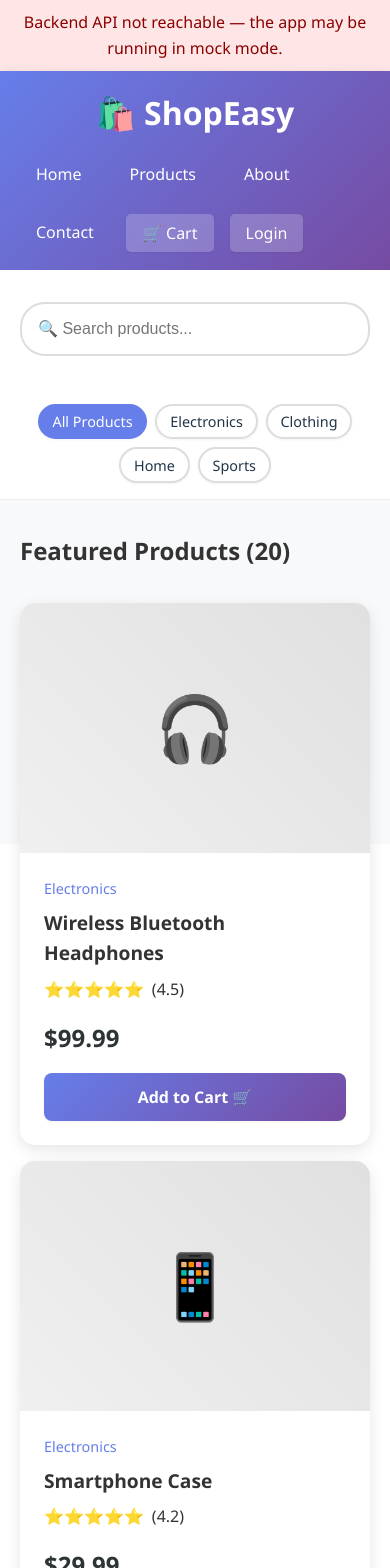
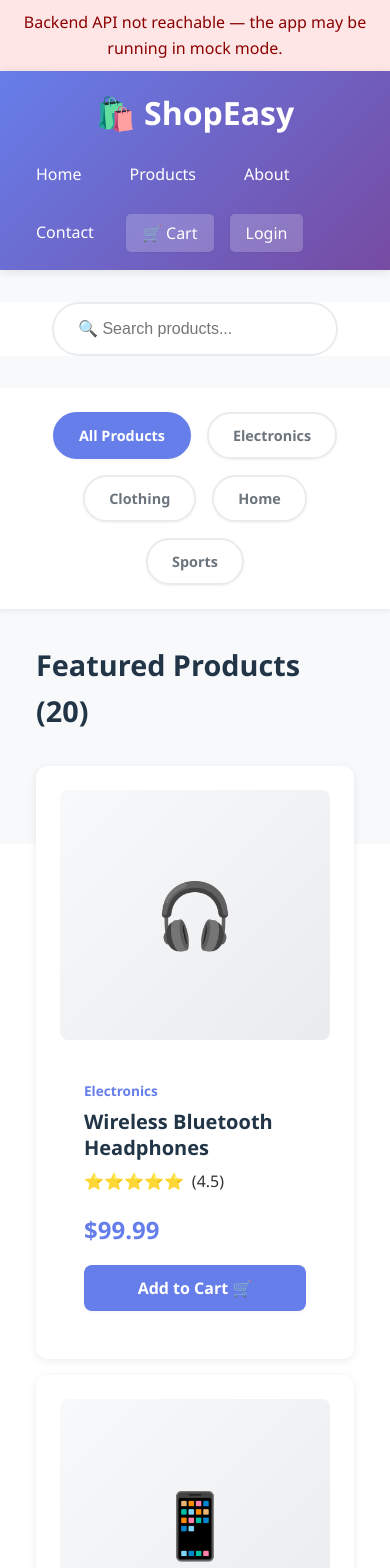
Before and after one commit to raghu62-rp/OSM-main, a React (Vite) app in the folder frontend/: page / in a window 390 px wide. Shown: the top 1568 px of the page. Built offline with nearby package versions, Linux system fonts and the light colour scheme; no server answers.

Commit message:
Fix responsive layout - make products use full screen width

```diff
--- a/frontend/src/App.css
+++ b/frontend/src/App.css
@@ -1,19 +1,21 @@
 #root {
   height: 100%;
+  width: 100%;
 }
 
 .App {
-  /* make the app occupy the full viewport and center children */
   width: 100%;
-  height: 100%;
+  min-height: 100vh;
   display: flex;
   flex-direction: column;
-  justify-content: center;
-  align-items: center;
-  padding: 2rem;
-  box-sizing: border-box;
-  background: var(--app-bg, transparent);
+  background: #f8f9fa;
 }
+
+.main-content {
+  flex: 1;
+  width: 100%;
+}
+
 
 .logo {
   height: 6em;
--- a/frontend/src/index.css
+++ b/frontend/src/index.css
@@ -25,14 +25,11 @@ a:hover {
 
 html, body, #root {
   height: 100%;
+  width: 100%;
 }
 
 body {
   margin: 0;
-  display: flex;
-  /* center the app both horizontally and vertically */
-  justify-content: center;
-  align-items: center;
   padding: 0;
   min-width: 320px;
   min-height: 100vh;
@@ -82,8 +79,211 @@ button:focus-visible {
 /* Utility centered container used by the app's main content */
 .centered-container {
   width: 100%;
-  max-width: 1200px;
+  max-width: 1400px;
   margin: 0 auto;
   padding: 1rem 2rem;
   box-sizing: border-box;
 }
+
+/* Products Section */
+.products-section {
+  width: 100%;
+  max-width: 1400px;
+  margin: 2rem auto;
+  padding: 0 2rem;
+}
+
+.products-section h2 {
+  font-size: 1.8rem;
+  margin-bottom: 1.5rem;
+  color: #213547;
+}
+
+/* Product Grid - Responsive */
+.products-grid {
+  display: grid;
+  grid-template-columns: repeat(auto-fill, minmax(280px, 1fr));
+  gap: 2rem;
+  width: 100%;
+}
+
+@media (max-width: 768px) {
+  .products-grid {
+    grid-template-columns: repeat(auto-fill, minmax(250px, 1fr));
+    gap: 1.5rem;
+  }
+
+  .products-section {
+    padding: 0 1rem;
+  }
+}
+
+@media (max-width: 480px) {
+  .products-grid {
+    grid-template-columns: 1fr;
+    gap: 1rem;
+  }
+}
+
+/* Product Card */
+.product-card {
+  background: white;
+  border-radius: 12px;
+  padding: 1.5rem;
+  box-shadow: 0 2px 8px rgba(0,0,0,0.08);
+  transition: transform 0.2s, box-shadow 0.2s;
+  display: flex;
+  flex-direction: column;
+  height: 100%;
+}
+
+.product-card:hover {
+  transform: translateY(-4px);
+  box-shadow: 0 8px 24px rgba(102,126,234,0.15);
+}
+
+.product-image {
+  font-size: 4rem;
+  text-align: center;
+  padding: 2rem 0;
+  background: linear-gradient(135deg, #f8f9fa 0%, #e9ecef 100%);
+  border-radius: 8px;
+  margin-bottom: 1rem;
+}
+
+.product-category {
+  font-size: 0.85rem;
+  color: #667eea;
+  font-weight: 600;
+  text-transform: capitalize;
+  margin-bottom: 0.5rem;
+}
+
+.product-card h3 {
+  font-size: 1.25rem;
+  margin: 0.5rem 0;
+  color: #213547;
+  line-height: 1.3;
+}
+
+.product-description {
+  color: #6c757d;
+  font-size: 0.9rem;
+  margin: 0.5rem 0;
+  flex-grow: 1;
+}
+
+.product-price {
+  font-size: 1.5rem;
+  font-weight: 700;
+  color: #667eea;
+  margin: 1rem 0;
+}
+
+.product-card button {
+  width: 100%;
+  background: #667eea;
+  color: white;
+  border: none;
+  padding: 0.75rem;
+  border-radius: 8px;
+  font-weight: 600;
+  margin-top: auto;
+}
+
+.product-card button:hover {
+  background: #5568d9;
+  transform: none;
+}
+
+/* Category Filter */
+.category-filter {
+  width: 100%;
+  background: white;
+  padding: 1.5rem 0;
+  box-shadow: 0 2px 4px rgba(0,0,0,0.05);
+  margin-bottom: 2rem;
+}
+
+.category-filter .container {
+  max-width: 1400px;
+  margin: 0 auto;
+  padding: 0 2rem;
+}
+
+.category-buttons {
+  display: flex;
+  gap: 1rem;
+  flex-wrap: wrap;
+  justify-content: center;
+}
+
+.category-btn {
+  padding: 0.75rem 1.5rem;
+  border-radius: 50px;
+  border: 2px solid #e9ecef;
+  background: white;
+  color: #6c757d;
+  font-weight: 600;
+  cursor: pointer;
+  transition: all 0.2s;
+  text-transform: capitalize;
+}
+
+.category-btn:hover {
+  border-color: #667eea;
+  color: #667eea;
+  transform: translateY(-2px);
+  box-shadow: 0 4px 12px rgba(102,126,234,0.2);
+}
+
+.category-btn.active {
+  background: #667eea;
+  border-color: #667eea;
+  color: white;
+}
+
+/* Loading State */
+.loading {
+  text-align: center;
+  padding: 3rem;
+  color: #6c757d;
+}
+
+.spinner {
+  border: 3px solid #f3f3f3;
+  border-top: 3px solid #667eea;
+  border-radius: 50%;
+  width: 40px;
+  height: 40px;
+  animation: spin 1s linear infinite;
+  margin: 0 auto 1rem;
+}
+
+@keyframes spin {
+  0% { transform: rotate(0deg); }
+  100% { transform: rotate(360deg); }
+}
+
+/* Search Bar */
+.search-bar {
+  width: 100%;
+  max-width: 600px;
+  margin: 2rem auto;
+  padding: 0 2rem;
+}
+
+.search-bar input {
+  width: 100%;
+  padding: 1rem 1.5rem;
+  font-size: 1rem;
+  border: 2px solid #e9ecef;
+  border-radius: 50px;
+  outline: none;
+  transition: border-color 0.2s;
+}
+
+.search-bar input:focus {
+  border-color: #667eea;
+  box-shadow: 0 0 0 3px rgba(102,126,234,0.1);
+}
```
